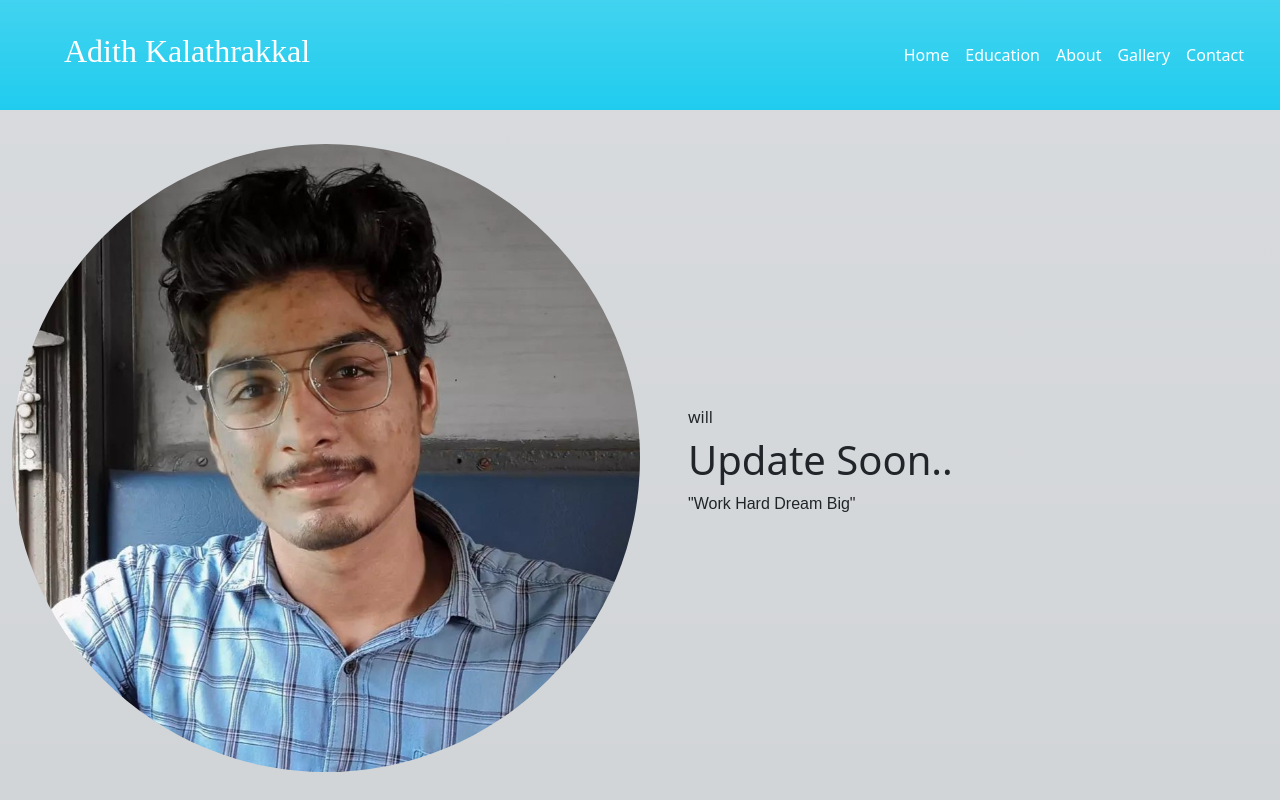
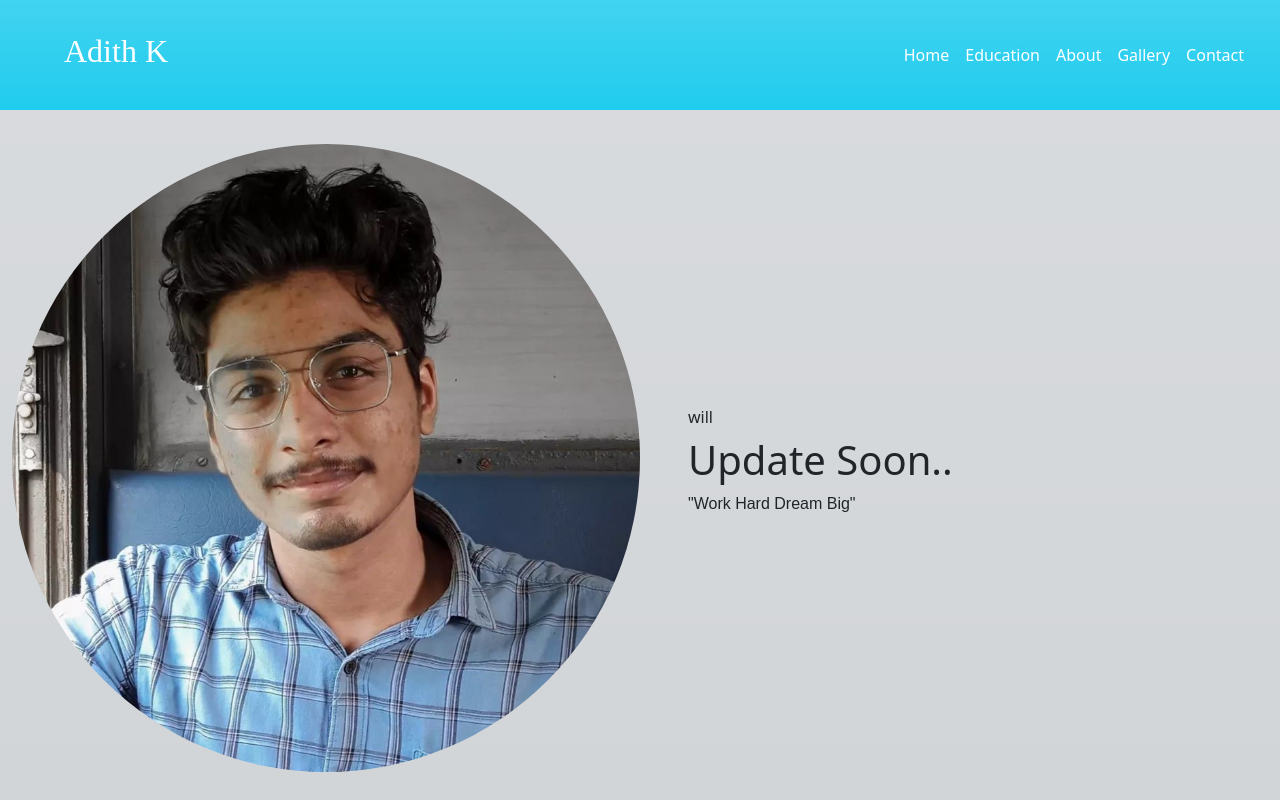
Before and after one commit to a-dith-k/personalWebsite, a plain HTML site: page index.html in a window 1280 px wide. Shown: the top 800 px of the page. Drawn offline with nearby package versions, Linux system fonts and the light colour scheme; a web font is replaced by a local one.

Commit message:
Update index.html
profile name updated

```diff
--- a/index.html
+++ b/index.html
@@ -6,7 +6,7 @@
     <meta name="viewport" content="width=device-width, initial-scale=1.0">
 
         <link rel="icon" href="images/title-icon.jpg" type="image/gif">
-    <title>Adith Kalathrakkal</title>
+    <title>Adith K</title>
     <link href="https://cdn.jsdelivr.net/npm/bootstrap@5.3.0-alpha1/dist/css/bootstrap.min.css" rel="stylesheet" integrity="sha384-GLhlTQ8iRABdZLl6O3oVMWSktQOp6b7In1Zl3/Jr59b6EGGoI1aFkw7cmDA6j6gD" crossorigin="anonymous">
     <link rel="stylesheet" type="text/css" href="style/style.css">
     <link rel="stylesheet" type="text/css" href="//fonts.googleapis.com/css?family=Rancho" />
@@ -16,7 +16,7 @@
     <header class="bg-info bg-gradient head">
         <div class="row text-white p-3">
             <div class="col-md-6 col-8 p-3 ps-5">
-                <h2 id="person-name">Adith Kalathrakkal</h2>
+                <h2 id="person-name">Adith K</h2>
             </div>
             <div class="col-md-6 col-4 my-auto ">
                 <nav class="navbar navbar-expand-lg ">
```
